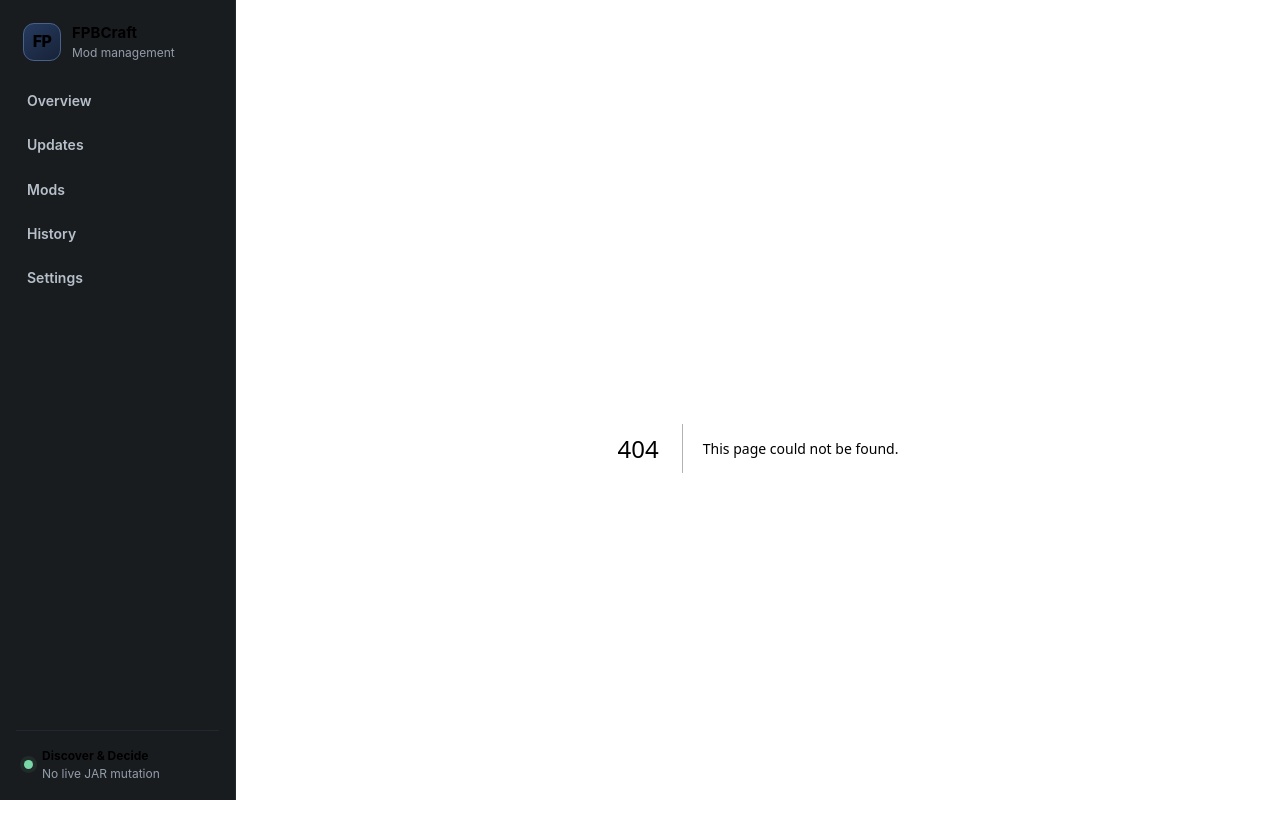
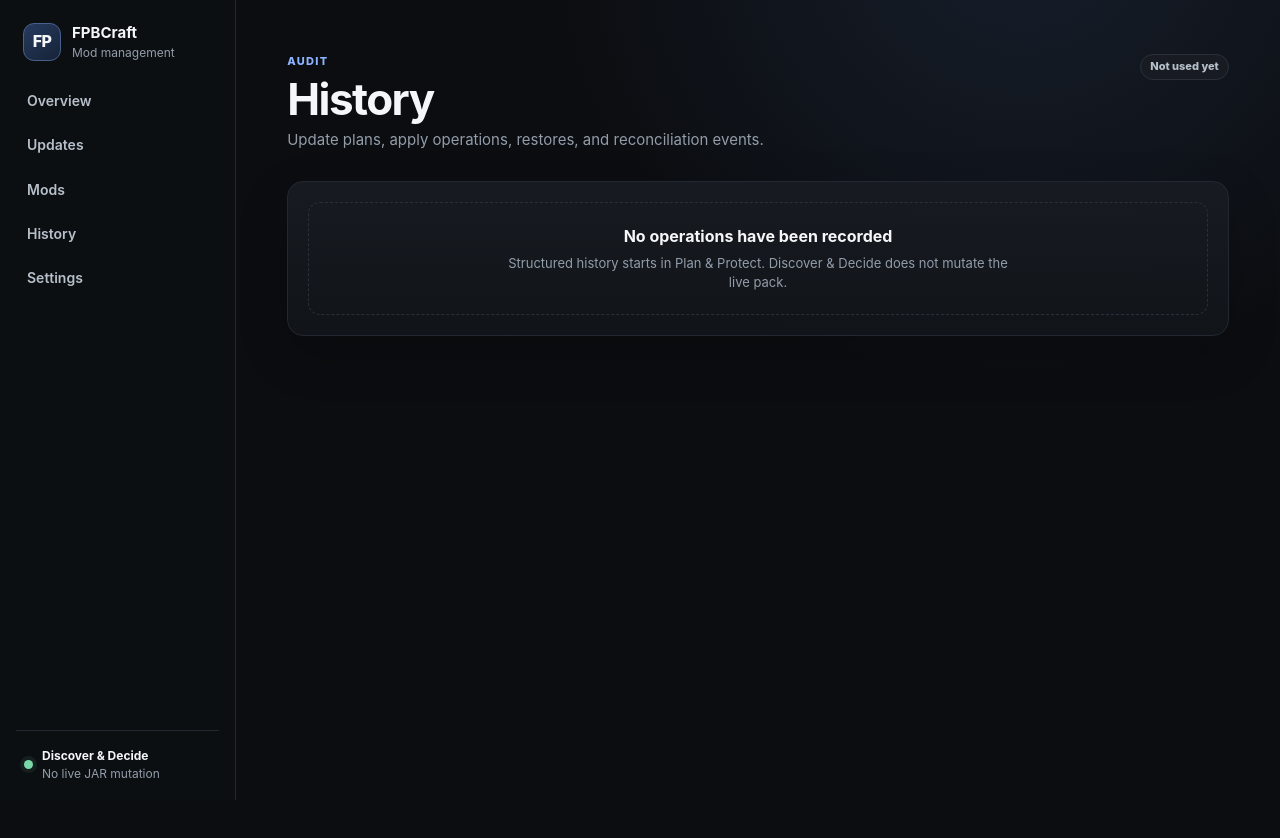
Before and after one commit to fpbcraft/fpbcraft-gui, a Next.js app: page /history in a window 1280 px wide. Before the commit this address had no page. Shown: the top 838 px of the page. After the commit the page ends 800 px from the top, so only its background shows below. Built offline with nearby package versions, Linux system fonts and the light colour scheme.

Commit message:
feat(gui): add history workspace

```diff
--- /dev/null
+++ b/src/app/history/page.tsx
@@ -0,0 +1,20 @@
+import {EmptyState, PageHeader, Pill} from '@/components/ui';
+
+export default function HistoryPage() {
+  return (
+    <>
+      <PageHeader
+        eyebrow="Audit"
+        title="History"
+        description="Update plans, apply operations, restores, and reconciliation events."
+        action={<Pill tone="neutral">Not used yet</Pill>}
+      />
+      <section className="panel">
+        <EmptyState title="No operations have been recorded">
+          Structured history starts in Plan &amp; Protect. Discover &amp; Decide does not
+          mutate the live pack.
+        </EmptyState>
+      </section>
+    </>
+  );
+}
```
